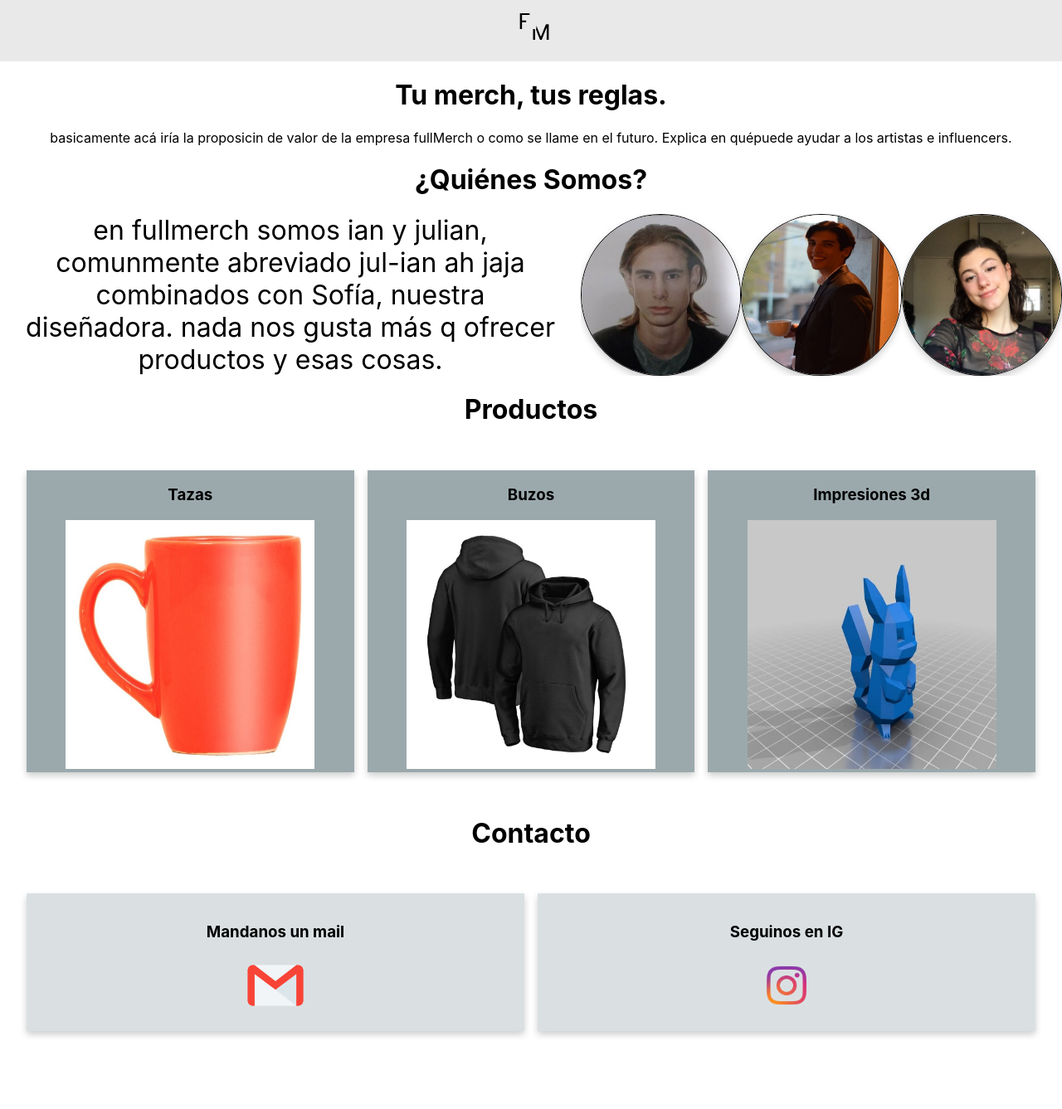
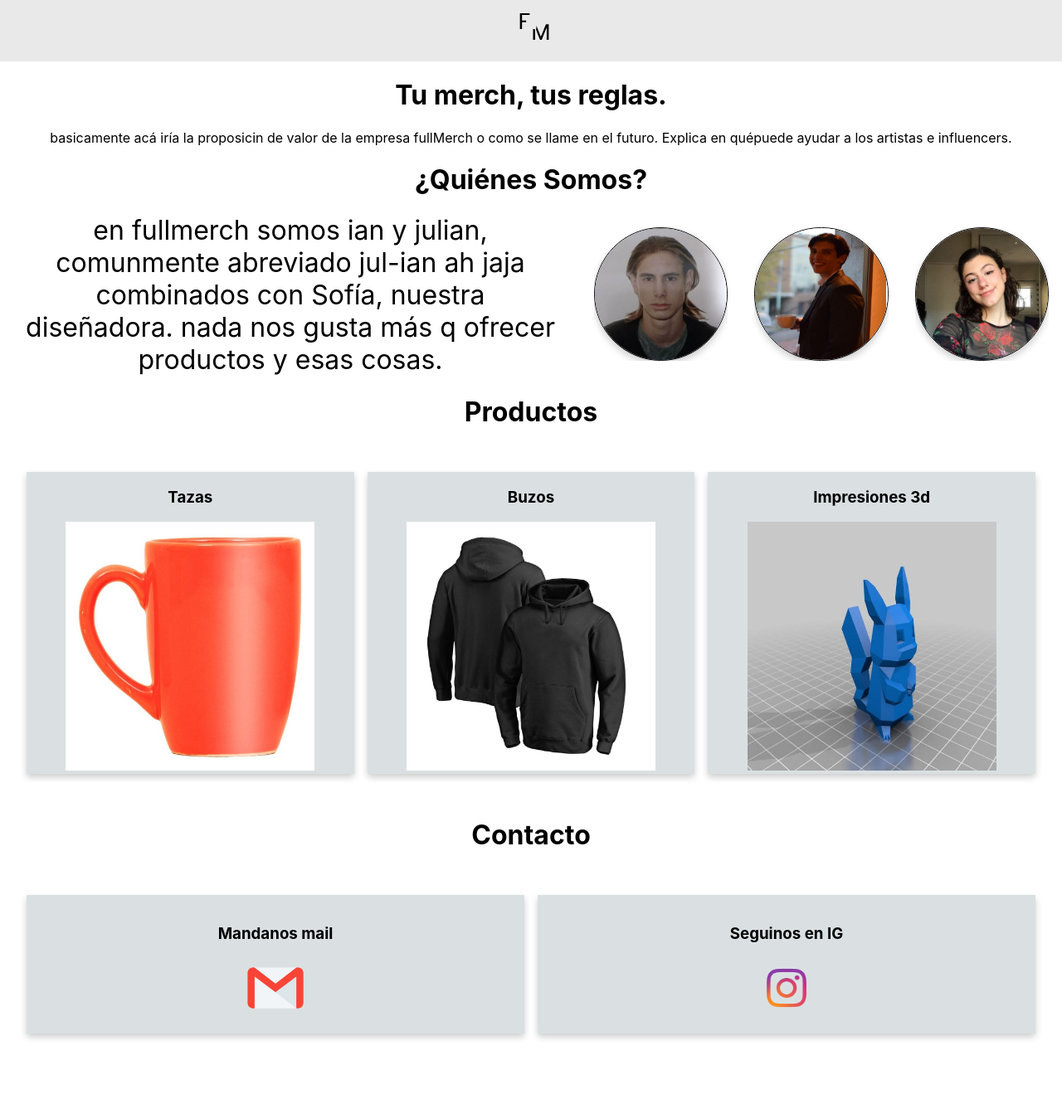
Before and after one commit to IanEvers/branding-landingPage, a Next.js app: page / in a window 1280 px wide. Shown: the top 1337 px of the page at 83% size. Built offline with nearby package versions, Linux system fonts and the light colour scheme.

Commit message:
alindo cosas

```diff
--- a/pages/index.js
+++ b/pages/index.js
@@ -32,11 +32,15 @@ export default function Home() {
 
             <p className={styles.quienesSomosTexto}>en fullmerch somos ian y julian, comunmente abreviado jul-ian ah jaja combinados con Sofía, nuestra diseñadora. nada nos gusta más q ofrecer productos y esas cosas.</p>
             <div className={styles.flex}>
-
-              <Image className={styles.imagen} src="/ian.png" alt="ian" width={200} height={200}  />
-
-              <Image className={styles.imagen} src="/julian.png" alt="julian" width={200} height={200} />
-              <Image className={styles.imagen} src="/merlino.jfif" alt="sofia" width={200} height={200} />
+              <div className={styles.imagenContainer}>
+                <Image className={styles.imagen} src="/ian.png" alt="ian" width={200} height={200}  />
+              </div>
+              <div className={styles.imagenContainer}>
+                <Image className={styles.imagen} src="/julian.png" alt="julian" width={200} height={200} />
+              </div>
+              <div className={styles.imagenContainer}>
+                <Image className={styles.imagen} src="/merlino.jfif" alt="sofia" width={200} height={200} />
+              </div>
             </div>
           </div>
         </div>
@@ -68,7 +72,7 @@ export default function Home() {
             <a target="_blank" href="mailto:contactofullmerch@gmail.com" rel="noreferrer">
               <div className={styles.contactCard}>
                 <h3>
-                  Mandanos un mail
+                  Mandanos mail
                 </h3>
                 <Image className={styles.logo} src="/mail.png" alt="Mail" width={72} height={70} />
               </div>
--- a/styles/Home.module.css
+++ b/styles/Home.module.css
@@ -60,7 +60,10 @@
   border: black 1px solid !important;
   border-radius: 50%;
   box-shadow: 0 4px 8px 0 rgba(0,0,0,0.2);
+}
 
+.imagenContainer {
+  padding: 1rem !important;
 }
 
 .cardsContainer {
@@ -71,7 +74,7 @@
 }
 
 .card {
-  background-color:rgb(155, 169, 173);
+  background-color:rgb(218, 224, 226);
   box-shadow: 0 4px 8px 0 rgba(0,0,0,0.2);
   transition: 0.3s;
 }
```
